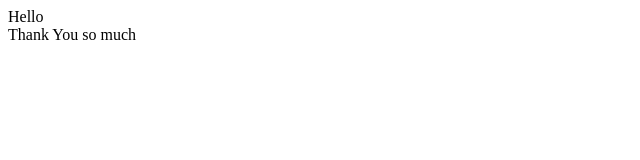
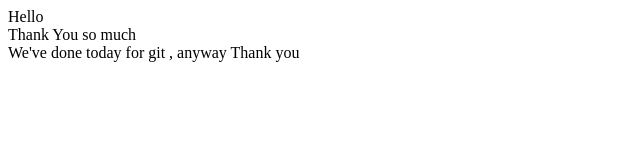
Before and after one commit to yewinnaingedem/icd1, a plain HTML site: page index11.html in a window 1280 px wide. Shown: the whole page, without its empty margins (0-640 px from the left). Drawn offline with Linux system fonts and the light colour scheme.

Commit message:
thank you

```diff
--- a/index11.html
+++ b/index11.html
@@ -8,5 +8,6 @@
 <body>
     <div class="">Hello</div>
     <div class="">Thank You so much</div>
+    <div>We've done today for git , anyway Thank you </div>
 </body>
 </html>
```
